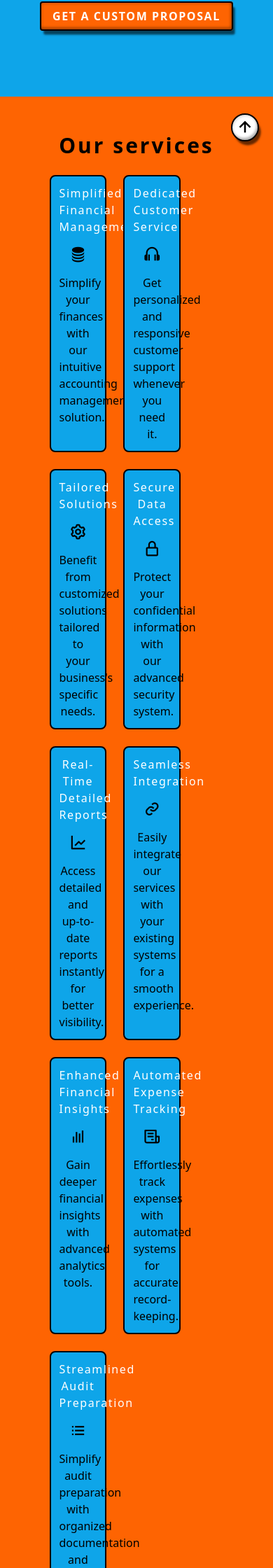
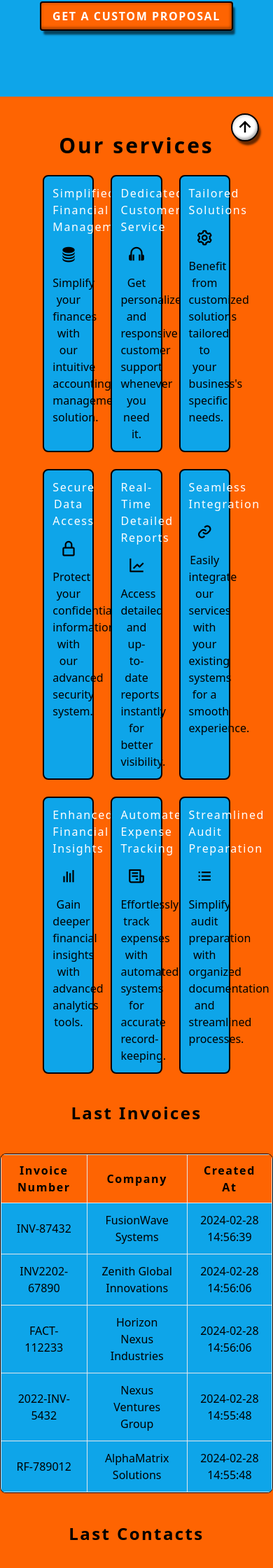
Before and after one commit to Tess-mltx/Cogip, a PHP site: page / in a window 390 px wide. Shown: the part 622-2862 px from the top of the page at 70% size. Run offline with PHP 8.4, Linux system fonts and the light colour scheme; data comes from the database, SQL or seed files in the repository.

Commit message:
modif class part2

```diff
--- a/View/home.php
+++ b/View/home.php
@@ -1,39 +1,11 @@
 <?php require 'View/includes/header.php'; ?>
 
 <!-- main -->
-<main class="bg-primary-color-orange">
+<main class="bg-primary-color-orange pt-[85px]">
     <style>
-        main {
-            padding-top: 85px;
-        }
-
-        .section_home_one {
-            min-height: 80vh;
-        }
-
         .form {
             width: 60vw;
-            height: 80vh;
-            background: white;
             clip-path: polygon(20% 0%, 100% 0px, 100% 20%, 100% 80%, 100% 100%, 0px 100%, 40.46% 50.52%, 0px 0px);
-        }
-
-        .account {
-            right: -50px;
-        }
-
-        .citation {
-            font-weight: 900;
-            letter-spacing: 2px;
-            font-size: 16px;
-        }
-
-        .container_card {
-            width: 70%;
-        }
-
-        .card {
-            width: 30%;
         }
 
         .card i {
@@ -44,15 +16,15 @@
         .table_invoice,
         .table_contact,
         .table_companies {
-            border-radius: 12px;
-            width: auto;
             transition: box-shadow 0.5s ease;
-            margin: 15px 0;
         }
 
-        table {
-            width: 800px;
-            border: none;
+        .link_home{
+            transition: box-shadow 0.5s ease;
+        }
+
+        .faq{
+            transition: box-shadow 0.5s ease;
         }
 
         .paragraph_faq.open {
@@ -63,16 +35,9 @@
             display: none;
         }
 
-        .link_home{
-            transition: box-shadow 0.5s ease;
-        }
-
-        .faq{
-            transition: box-shadow 0.5s ease;
-        }
     </style>
     <!-- Section sous la barre de navigation -->
-    <section class="section_home_one flex items-center bg-sky-500/100">
+    <section class="section_home_one min-h-[80vh] flex items-center bg-sky-500/100">
         <div class="container_left mx-auto flex items-center justify-between">
             <!-- Texte à gauche -->
             <div class="text-center text-white lg:text-left lg:w-1/2 lg:mx-10 px-5">
@@ -82,56 +47,56 @@
                 <a href="#" class="link_home border-2 border-black px-4 py-2 rounded font-bold tracking-widest bg-primary-color-orange transition duration-250 hover:bg-white hover:text-sky-500">GET A CUSTOM PROPOSAL</a>
             </div>
 
-            <div class="form hidden md:block">
-                <img class="account relative z-10" src="img/image/account_banner.jpg" alt="banner_account">
+            <div class="form hidden h-[80vh] bg-white md:block">
+                <img class="account relative z-10 -right-10" src="img/image/account_banner.jpg" alt="banner_account">
             </div>
         </div>
     </section>
 
     <section class="our-services pt-10">
         <h2 class="services text-center text-3xl font-bold tracking-widest p-3">Our services</h2>
-        <div class="container_card mx-auto flex flex-wrap">
-            <div class="card bg-sky-500/100 text-center border-2 border-black rounded-lg p-3 m-3">
+        <div class="container_card mx-auto flex flex-wrap w-3/4 justify-center">
+            <div class="card bg-sky-500/100 text-center border-2 border-black rounded-lg p-3 m-3 w-1/4">
                 <h3 class="service text-white tracking-widest">Simplified Financial Management</h3>
                 <i class='bx bxs-coin-stack'></i>
                 <p>Simplify your finances with our intuitive accounting management solution.</p>
             </div>
-            <div class="card bg-sky-500/100 text-center border-2 border-black rounded-lg p-3 m-3">
+            <div class="card bg-sky-500/100 text-center border-2 border-black rounded-lg p-3 m-3 w-1/4">
                 <h3 class="service text-white tracking-widest">Dedicated Customer Service</h3>
                 <i class='bx bx-headphone'></i>
                 <p>Get personalized and responsive customer support whenever you need it.</p>
             </div>
-            <div class="card bg-sky-500/100 text-center border-2 border-black rounded-lg p-3 m-3">
+            <div class="card bg-sky-500/100 text-center border-2 border-black rounded-lg p-3 m-3 w-1/4">
                 <h3 class="service text-white tracking-widest">Tailored Solutions</h3>
                 <i class='bx bx-cog'></i>
                 <p>Benefit from customized solutions tailored to your business's specific needs.</p>
             </div>
-            <div class="card bg-sky-500/100 text-center border-2 border-black rounded-lg p-3 m-3">
+            <div class="card bg-sky-500/100 text-center border-2 border-black rounded-lg p-3 m-3 w-1/4">
                 <h3 class="service text-white tracking-widest">Secure Data Access</h3>
                 <i class='bx bx-lock-alt'></i>
                 <p>Protect your confidential information with our advanced security system.</p>
             </div>
-            <div class="card bg-sky-500/100 text-center border-2 border-black rounded-lg p-3 m-3">
+            <div class="card bg-sky-500/100 text-center border-2 border-black rounded-lg p-3 m-3 w-1/4">
                 <h3 class="service text-white tracking-widest">Real-Time Detailed Reports</h3>
                 <i class='bx bx-line-chart'></i>
                 <p>Access detailed and up-to-date reports instantly for better visibility.</p>
             </div>
-            <div class="card bg-sky-500/100 text-center border-2 border-black rounded-lg p-3 m-3">
+            <div class="card bg-sky-500/100 text-center border-2 border-black rounded-lg p-3 m-3 w-1/4">
                 <h3 class="service text-white tracking-widest">Seamless Integration</h3>
                 <i class='bx bx-link'></i>
                 <p>Easily integrate our services with your existing systems for a smooth experience.</p>
             </div>
-            <div class="card bg-sky-500/100 text-center border-2 border-black rounded-lg  p-3 m-3">
+            <div class="card bg-sky-500/100 text-center border-2 border-black rounded-lg  p-3 m-3  w-1/4">
                 <h3 class="service text-white tracking-widest">Enhanced Financial Insights</h3>
                 <i class='bx bx-bar-chart'></i>
                 <p>Gain deeper financial insights with advanced analytics tools.</p>
             </div>
-            <div class="card bg-sky-500/100 text-center border-2 border-black rounded-lg  p-3 m-3">
+            <div class="card bg-sky-500/100 text-center border-2 border-black rounded-lg  p-3 m-3 w-1/4">
                 <h3 class="service text-white tracking-widest">Automated Expense Tracking</h3>
                 <i class='bx bx-receipt'></i>
                 <p>Effortlessly track expenses with automated systems for accurate record-keeping.</p>
             </div>
-            <div class="card bg-sky-500/100 text-center border-2 border-black rounded-lg p-3 m-3">
+            <div class="card bg-sky-500/100 text-center border-2 border-black rounded-lg p-3 m-3 w-1/4">
                 <h3 class="service text-white tracking-widest">Streamlined Audit Preparation</h3>
                 <i class='bx bx-list-ul'></i>
                 <p>Simplify audit preparation with organized documentation and streamlined processes.</p>
@@ -146,8 +111,8 @@
         <div class="flex justify-center items-center">
             <!-- table n°1 : last invoices -->
 
-            <div class="table_invoice scroll-shadow-table border border-black overflow-hidden">
-                <table>
+            <div class="table_invoice scroll-shadow-table border border-black overflow-hidden my-3.5 mx-0 rounded-lg">
+                <table class="">
                     <thead class="bg-primary-color-orange">
                         <tr>
                             <th class="px-4 py-2.5 border capitalize tracking-widest">invoice number</th>
@@ -181,7 +146,7 @@
 
         <div class="flex justify-center items-center">
 
-            <div class="table_contact scroll-shadow-table overflow-hidden">
+            <div class="table_contact scroll-shadow-table overflow-hidden my-3.5 mx-0 rounded-lg">
                 <!-- table n°2 : last contacts -->
                 <table>
                     <thead class="bg-primary-color-orange">
@@ -220,7 +185,7 @@
 
         <div class="flex justify-center items-center">
 
-            <div class="table_companies scroll-shadow-table overflow-hidden">
+            <div class="table_companies scroll-shadow-table overflow-hidden my-3.5 mx-0 rounded-lg">
                 <!-- table n°3 : last companies -->
                 <table>
                     <thead class="bg-primary-color-orange">
@@ -247,7 +212,7 @@
             </div>
         </div>
     </section>
-    <section class="faq py-5">
+    <section class="faq py-5 transition-shadow duration-500 ease-in-out">
         <div class="my-5">
             <h2 class="text-center py-5 text-3xl capitalize tracking-widest font-bold">frequently asked questions</h2>
             <div class="grid grid-cols-2 gap-4 w-8/12 my-3 mx-auto">
--- a/src/css/output.css
+++ b/src/css/output.css
@@ -652,28 +676,25 @@ video {
   grid-row-end: 4;
 }
 
+.m-3 {
+  margin: 0.75rem;
+}
+
 .m-5 {
   margin: 1.25rem;
+}
+
+.m-7 {
+  margin: 1.75rem;
 }
 
 .m-auto {
   margin: auto;
 }
 
-.m-4 {
-  margin: 1rem;
-}
-
-.m-1 {
-  margin: 0.25rem;
-}
-
-.m-3 {
-  margin: 0.75rem;
-}
-
-.m-7 {
-  margin: 1.75rem;
+.mx-0 {
+  margin-left: 0px;
+  margin-right: 0px;
 }
 
 .mx-10 {
@@ -691,9 +712,19 @@ video {
   margin-bottom: 2.5rem;
 }
 
+.my-2 {
+  margin-top: 0.5rem;
+  margin-bottom: 0.5rem;
+}
+
 .my-3 {
   margin-top: 0.75rem;
   margin-bottom: 0.75rem;
+}
+
+.my-3\.5 {
+  margin-top: 0.875rem;
+  margin-bottom: 0.875rem;
 }
 
 .my-4 {
@@ -832,20 +845,28 @@ video {
   width: 75%;
 }
 
+.w-\[800px\] {
+  width: 800px;
+}
+
 .w-full {
   width: 100%;
 }
 
-.w-5\/6 {
-  width: 83.333333%;
+.w-3\/4 {
+  width: 75%;
+}
+
+.w-1\/3 {
+  width: 33.333333%;
+}
+
+.w-1\/4 {
+  width: 25%;
 }
 
 .flex-1 {
   flex: 1 1 0%;
-}
-
-.table-auto {
-  table-layout: auto;
 }
 
 .transform {
@@ -1065,21 +1055,24 @@ video {
   padding-bottom: 1.25rem;
 }
 
-.py-0 {
-  padding-top: 0px;
-  padding-bottom: 0px;
-}
-
 .pr-12 {
   padding-right: 3rem;
 }
 
-.pt-5 {
-  padding-top: 1.25rem;
+.pt-10 {
+  padding-top: 2.5rem;
 }
 
-.pt-10 {
-  padding-top: 2.5rem;
+.pt-20 {
+  padding-top: 5rem;
+}
+
+.pt-24 {
+  padding-top: 6rem;
+}
+
+.pt-\[85px\] {
+  padding-top: 85px;
 }
 
 .text-center {
```
Also changed, not shown: other parts of src/css/output.css (+50 -123 lines).
